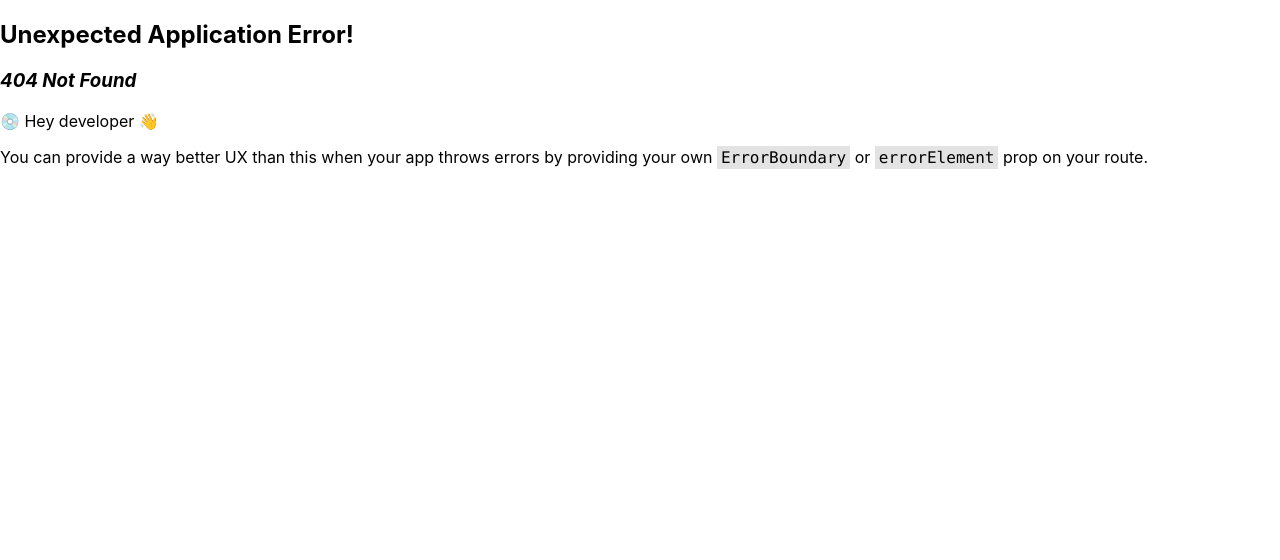
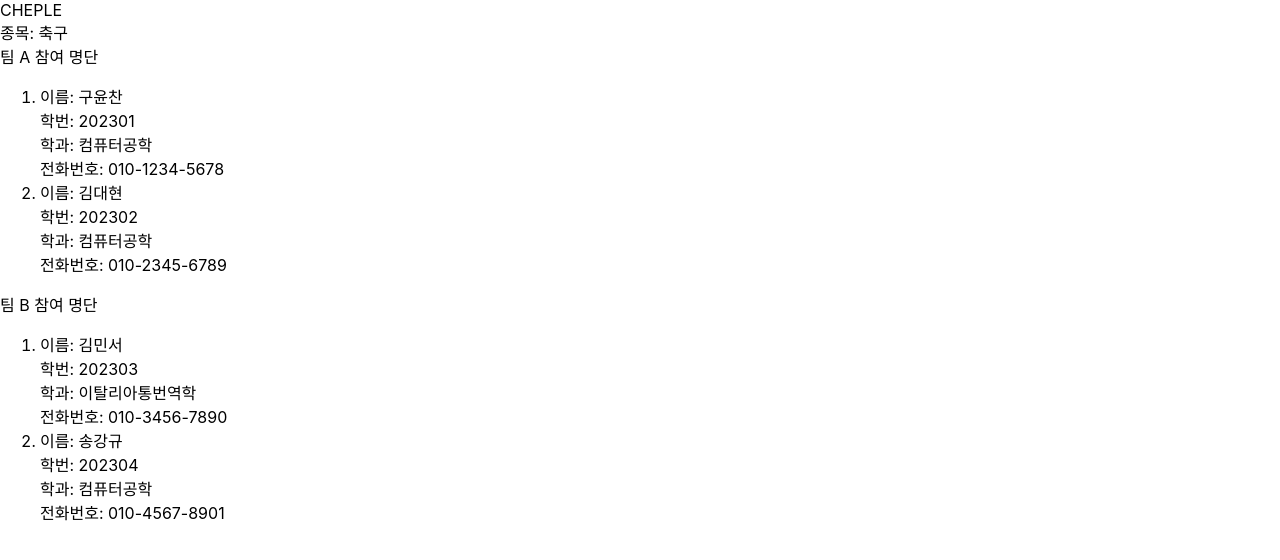
Before and after one commit to 24SummerHackerton/SummerHackaton-FE, a React (Create React App) app: page /manage in a window 1280 px wide. Before the commit this address had no page. Shown: the top 560 px of the page. Built offline with nearby package versions, Linux system fonts and the light colour scheme.

Commit message:
[managePage]

```diff
--- a/src/App.js
+++ b/src/App.js
@@ -8,6 +8,7 @@ import DesktopCreate from "./desktop/desktopViews/DesktopCreate";
 import DesktopTeams from "./desktop/desktopViews/DesktopTeams";
 import DesktopSignup from "./desktop/DesktopSignup";
 import DesktopLogin from "./desktop/DesktopLogin";
+import DesktopManage from "./desktop/desktopViews/DesktopManage";
 import MobileHome from "./mobile/mobileViews/MobileHome";
 import MobileReferee from "./mobile/mobileViews/MobileReferee";
 import MobileSchedule from "./mobile/mobileViews/MobileSchedule";
@@ -34,9 +35,9 @@ const App = () => {
         { path: "", element: <DesktopHome /> },
         { path: "referee", element: <DesktopReferee /> },
         { path: "schedule", element: <DesktopSchedule /> },
-
         { path: "create", element: <DesktopCreate /> },
         { path: "teams", element: <DesktopTeams /> },
+        { path: "manage", element: <DesktopManage />}
       ],
     },
     { path: "/login", element: <DesktopLogin /> },
--- /dev/null
+++ b/src/desktop/desktopViews/DesktopManage.jsx
@@ -0,0 +1,42 @@
+import React, { useState } from 'react';
+
+export default function DesktopManage() {
+    const event = '축구';
+    const [teamA, setTeamA] = useState([
+        { name: '구윤찬', studentId: '202301', major: '컴퓨터공학', phone: '010-1234-5678' },
+        { name: '김대현', studentId: '202302', major: '컴퓨터공학', phone: '010-2345-6789' }
+    ]);
+
+    const [teamB, setTeamB] = useState([
+        { name: '김민서', studentId: '202303', major: '이탈리아통번역학', phone: '010-3456-7890' },
+        { name: '송강규', studentId: '202304', major: '컴퓨터공학', phone: '010-4567-8901' }
+    ]);
+
+    return (
+        <div>
+            <div>종목: {event}</div>
+            <div>팀 A 참여 명단</div>
+            <ol>
+                {teamA.map((participant, index) => (
+                    <li key={index}>
+                        <div>이름: {participant.name}</div>
+                        <div>학번: {participant.studentId}</div>
+                        <div>학과: {participant.major}</div>
+                        <div>전화번호: {participant.phone}</div>
+                    </li>
+                ))}
+            </ol>
+            <div>팀 B 참여 명단</div>
+            <ol>
+                {teamB.map((participant, index) => (
+                    <li key={index}>
+                        <div>이름: {participant.name}</div>
+                        <div>학번: {participant.studentId}</div>
+                        <div>학과: {participant.major}</div>
+                        <div>전화번호: {participant.phone}</div>
+                    </li>
+                ))}
+            </ol>
+        </div>
+    );
+}
```
